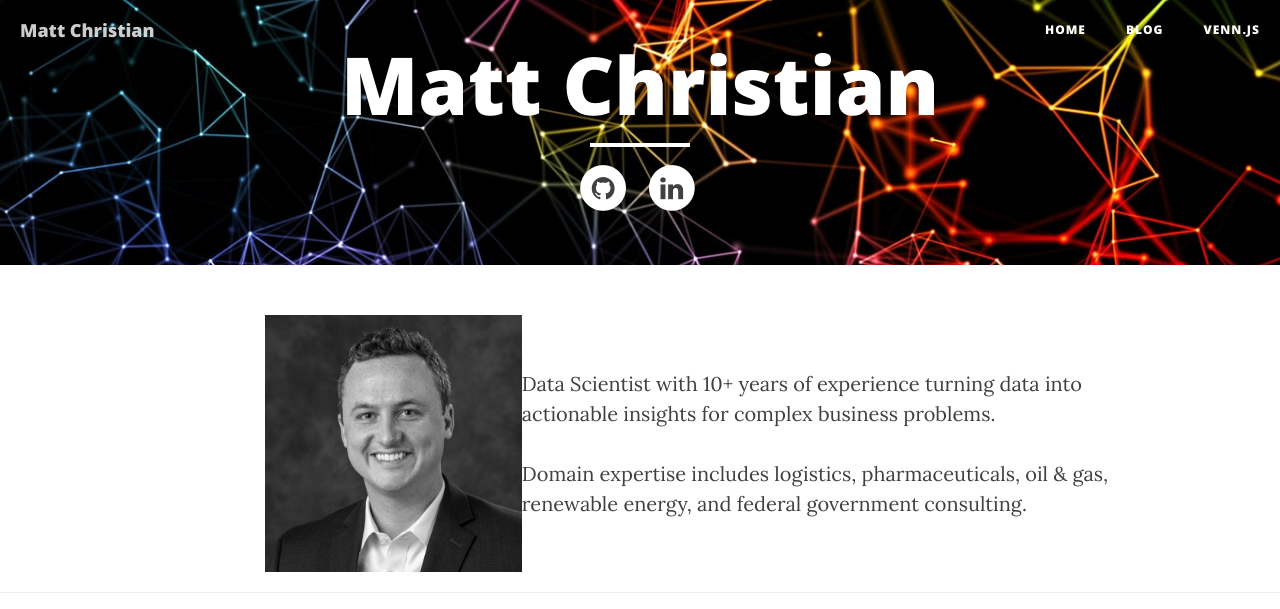
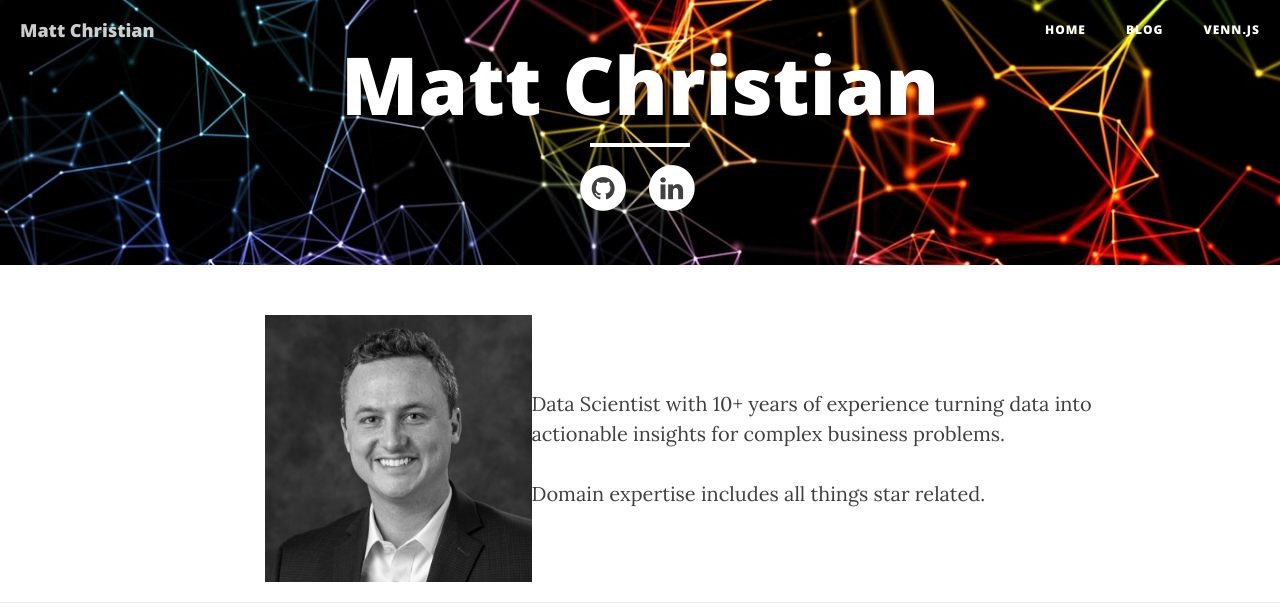
Before and after one commit to trimlinger/trimlinger.github.io, a Jekyll site: the page built from index.html, in a window 1280 px wide, cut to the strip 0-609 px from the top of the page. Built offline with Jekyll 4.4.1, drawn with Linux system fonts in a browser that asks for light colours; nearby versions of some CDN libraries; a script that is not in the unit is left out.

Commit message:
matt first commit

```diff
--- a/index.html
+++ b/index.html
@@ -15,8 +15,7 @@
   for complex business problems.
 </p>
 <p>
-  Domain expertise includes logistics, pharmaceuticals, oil & gas, renewable energy,
-  and federal government consulting.
+  Domain expertise includes all things star related.
 </p>
 </td>
 </table>
```
